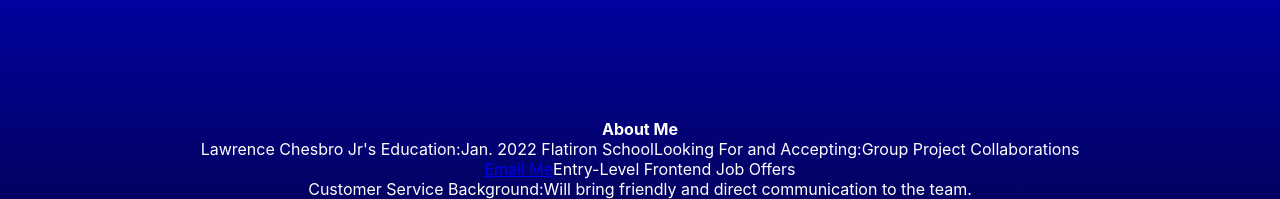
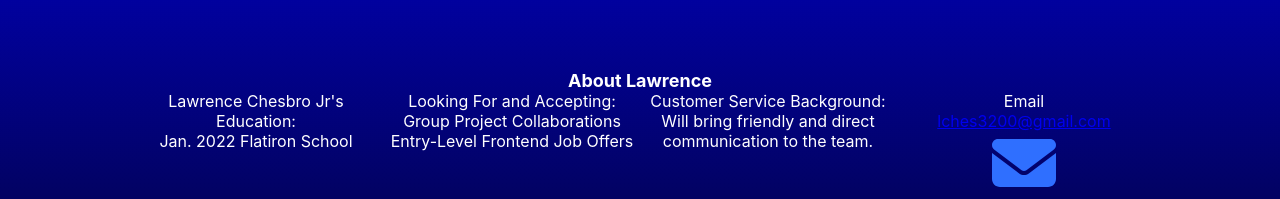
Before and after one commit to Lrd134/portfolio-project, a React (Create React App) app: page / in a window 1280 px wide. Shown: the part 841-1040 px from the top of the page. Built offline with nearby package versions, Linux system fonts and the light colour scheme.

Commit message:
finished footer

```diff
--- a/src/root/Splash.js
+++ b/src/root/Splash.js
@@ -63,18 +63,34 @@ function Splash() {
           <a rel="noreferrer" href="https://guides.rubyonrails.org/" alt="Rails Documentation" target="_blank"><img height="60px" width="60px" src={railsIco} alt="Ruby on Rails Framework"/></a>
           <a rel="noreferrer" href="https://git-scm.com/doc" alt="Git Documentation" target="_blank"><img height="60px" width="60px" src={gitIco} alt="Git CLI"/> </a>
           <a rel="noreferrer" href="https://reactjs.org/docs/getting-started.html" alt="React Documentation" target="_blank"><img height="60px" width="60px" src={reactIco} alt="React Framework"/></a><br></br>
-          <a className="mdn" rel="noreferrer" href="https://developer.mozilla.org/" alt="MDN Web Documentation" target="_blank"><img height="90px" width="180px" src={webDevIcos} alt="HTML5, CSS, and JavaScript ES6"/></a> </span>
+          <a className="mdn" rel="noreferrer" href="https://developer.mozilla.org/" alt="MDN Web Documentation" target="_blank"><img height="90px" width="180px" src={webDevIcos} alt="HTML5, CSS, and JavaScript ES6"/></a>
+        </span>
 
         <div className="footer">
-        <span className="about"><strong>About Me</strong><br></br></span>
-          <span className=""> Lawrence Chesbro Jr's Education:</span>
+
+        <span className="about"><strong>About Lawrence</strong><br></br></span>
+        <div className="education">
+          <span className=""> Lawrence Chesbro Jr's Education:</span><br></br>
           <span className="">Jan. 2022 Flatiron School</span>
-          <span className="">Looking For and Accepting:</span>
-          <span className="">Group Project Collaborations<br></br>
-        <a href="mailto:lches3200@gmail.com?subject=Just%20Wanted%20to%20Connect%20About" rel="noreferrer" target="_blank">Email Me</a>
-          Entry-Level Frontend Job Offers<br></br>
-          </span>
-          <span className="">Customer Service Background:</span><span className="">Will bring friendly and direct communication to the team.</span>
+        </div>
+        <div className="search">
+          <span className="">Looking For and Accepting:</span><br></br>
+          <span className="">Group Project Collaborations</span><br></br>
+        <span>Entry-Level Frontend Job Offers</span><br></br>
+        </div>
+        <div className="bg">
+          <span className="">Customer Service Background:</span><br></br><span className="">Will bring friendly and direct communication to the team.</span>
+        </div>
+        <div className="email">
+          Email <br></br>
+          <a href="mailto:lches3200@gmail.com?subject=Just%20Wanted%20to%20Connect%20About..." rel="noreferrer" target="_blank">lches3200@gmail.com</a> <br></br>
+          <a href="mailto:lches3200@gmail.com?subject=Just%20Wanted%20to%20Connect%20About..." rel="noreferrer" target="_blank">
+            <svg className="email" xmlns="http://www.w3.org/2000/svg" viewBox="0 0 512 512">
+              <path fill="#2f6fff" d="M464 64C490.5 64 512 85.49 512 112C512 127.1 504.9 141.3 492.8 150.4L275.2 313.6C263.8 322.1 248.2 322.1 236.8 313.6L19.2 150.4C7.113 141.3 0 127.1 0 112C0 85.49 21.49 64 48 64H464zM217.6 339.2C240.4 356.3 271.6 356.3 294.4 339.2L512 176V384C512 419.3 483.3 448 448 448H64C28.65 448 0 419.3 0 384V176L217.6 339.2z"/>
+              </svg>
+          </a>
+        </div>
+
           {/* Put information here, this will have something like about me, our mission, what I want to achieve, etc */}
         </div>
       </div>
--- a/src/root/splash.css
+++ b/src/root/splash.css
@@ -63,9 +63,22 @@
     margin: auto;
     text-align: center;
   }
+  span.about {
+    font-size: large;
+  }
+  div.education, div.search, div.email, div.bg {
+    vertical-align: top;
+    width: 20vw;
+    display:inline-block;
+    margin:0 auto;
+  }
+  svg.email {
+    width: 64px;
+
+  }
 }
 @media only screen and (min-width: 1200px) and (max-width: 1499px) {
-  div.footer{
+  div.footer {
     bottom: -30%;
   }
   div.socials, div.portfolio {
```
